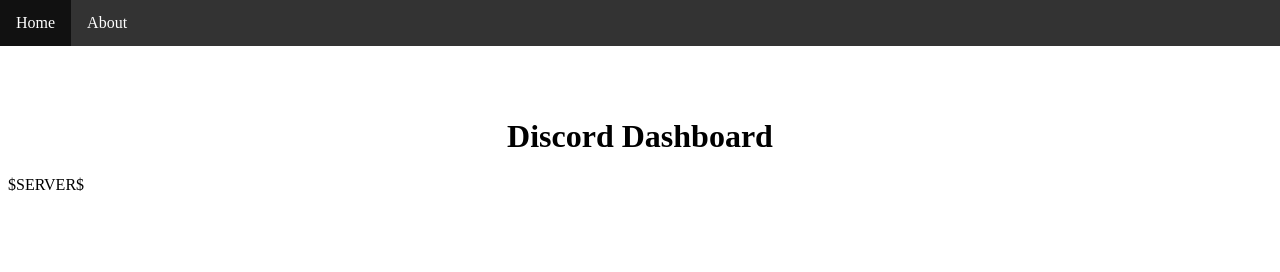
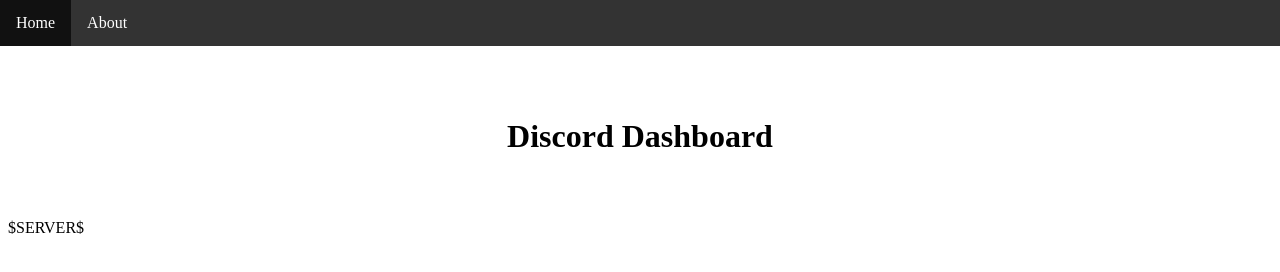
Before and after one commit to MxHonesty/discord_dashboard, a plain HTML site: page src/index.html in a window 1280 px wide. Shown: the top 272 px of the page. Drawn offline with Linux system fonts and the light colour scheme.

Commit message:
server_grid.html redesign

```diff
--- a/src/index.html
+++ b/src/index.html
@@ -46,6 +46,7 @@
     }
 
   </style>
+
   <meta charset="utf-8">
 
   <title>$NUME_BOT$</title>
@@ -67,7 +68,7 @@
     <h1>Discord Dashboard</h1>
   </div>
 
-  <div class = "content">
+  <div class = "content" style = "margin-top:5%">
   $SERVER$
   </div>
 
```
Also changed, not shown: src/server_grid.html (+5 -1 lines).
